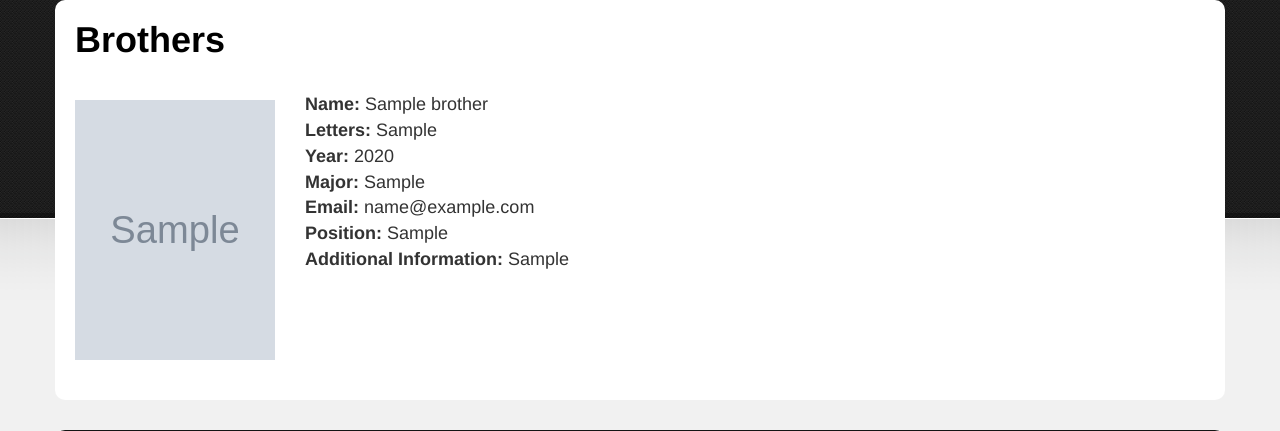
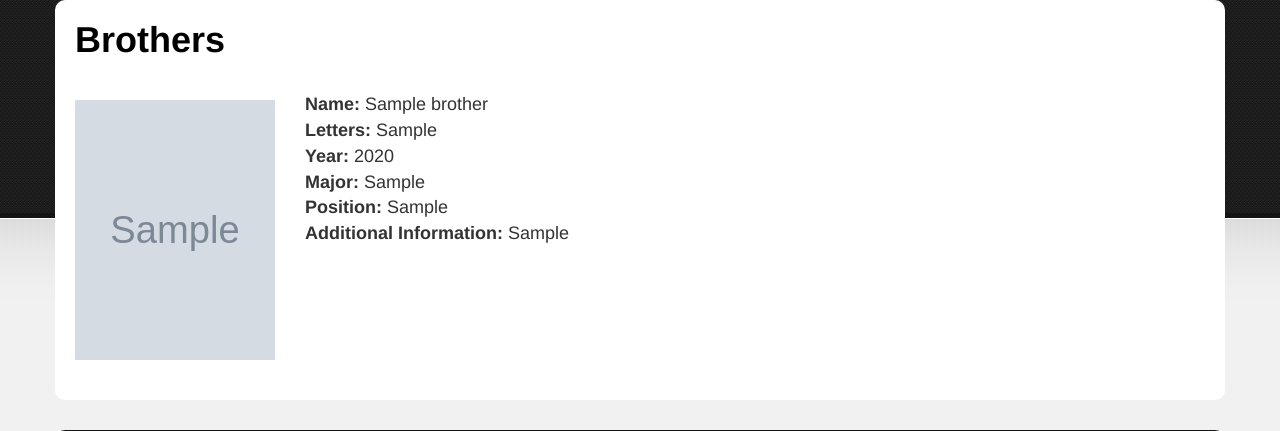
Before and after one commit to aaronw3373/zetaPsi, a Node server app: page /brothers/active in a window 1280 px wide. Shown: the part 191-622 px from the top of the page. Run offline with Node 20, Linux system fonts and the light colour scheme; tables that the repository leaves empty hold one stand-in row (values such as "Sample post"); grey boxes marked "Sample" are stand-in pictures; some libraries are stand-ins or nearby versions.

Commit message:
remove info on brothers page

```diff
--- a/views/brothers.jade
+++ b/views/brothers.jade
@@ -25,10 +25,10 @@ block content
               b Major:
               c  #{brother.major}
               br
-            if brother.email
-              b Email:
-              c  #{brother.email}
-              br
+            //- if brother.email
+            //-   b Email:
+            //-   c  #{brother.email}
+            //-   br
             if brother.position != "none"
               b Position:
               c  #{brother.position}
```
